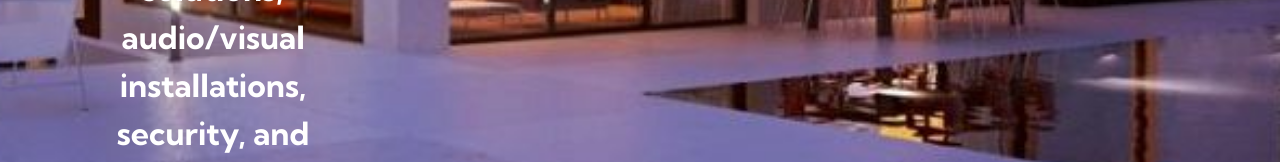
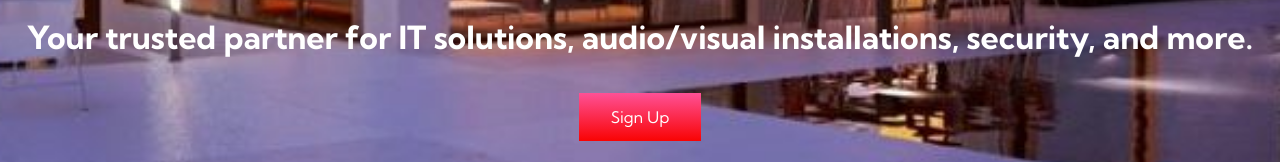
Before and after one commit to whitepanther69/Test, a plain HTML site: page index.html in a window 1280 px wide. Shown: the part 810-972 px from the top of the page. Drawn offline with Linux system fonts and the light colour scheme; a script that the page names is missing.

Commit message:
Update style.css
Text centered

```diff
--- a/style.css
+++ b/style.css
@@ -437,6 +437,7 @@ nav ul li a:hover {
 .main__content p{
     margin-top: 1rem;
     font-size: 2rem;
+    max-width: 1300px;
     font-weight: 700;
     margin-top: 1rem;
     font-size: 2rem;
```
